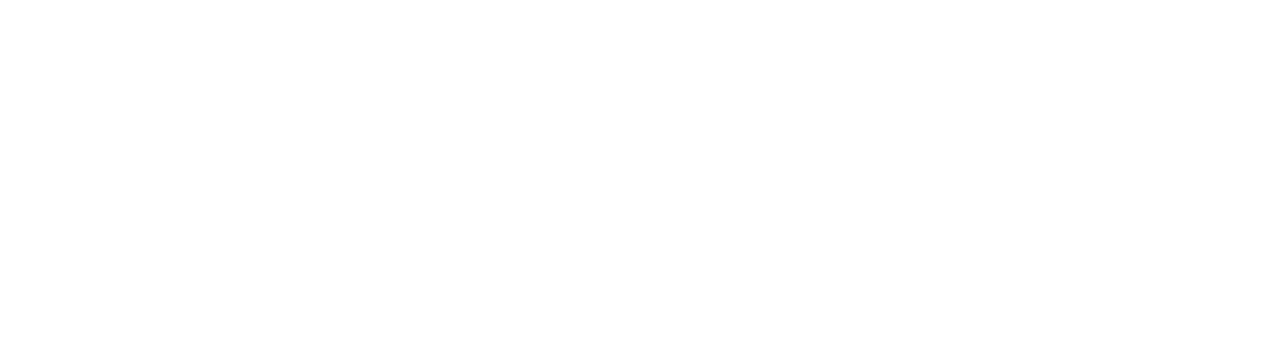
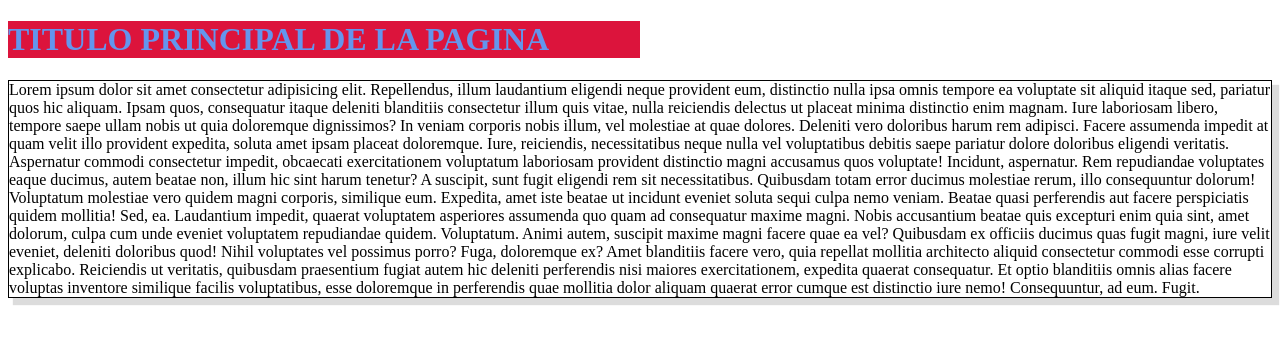
Before and after one commit to camib2/claseGit_grupo, a plain HTML site: page clase28-08-21/index.html in a window 1280 px wide. Drawn offline with Linux system fonts and the light colour scheme.

Commit message:
Se creo estructura

```diff
--- a/clase28-08-21/index.html
+++ b/clase28-08-21/index.html
@@ -4,9 +4,26 @@
     <meta charset="UTF-8">
     <meta http-equiv="X-UA-Compatible" content="IE=edge">
     <meta name="viewport" content="width=device-width, initial-scale=1.0">
+    <link rel="stylesheet" href="./styles.css">
     <title>Document</title>
 </head>
 <body>
+    <header>
 
+    </header>
+    <main>
+    <h1 class="noticias-deporte">TITULO PRINCIPAL DE LA PAGINA</h1>
+    <p class="parrafo-largo">Lorem ipsum dolor sit amet consectetur adipisicing elit. Repellendus, illum laudantium eligendi neque provident eum, distinctio nulla ipsa omnis tempore ea voluptate sit aliquid itaque sed, pariatur quos hic aliquam.
+    Ipsam quos, consequatur itaque deleniti blanditiis consectetur illum quis vitae, nulla reiciendis delectus ut placeat minima distinctio enim magnam. Iure laboriosam libero, tempore saepe ullam nobis ut quia doloremque dignissimos?
+    In veniam corporis nobis illum, vel molestiae at quae dolores. Deleniti vero doloribus harum rem adipisci. Facere assumenda impedit at quam velit illo provident expedita, soluta amet ipsam placeat doloremque.
+    Iure, reiciendis, necessitatibus neque nulla vel voluptatibus debitis saepe pariatur dolore doloribus eligendi veritatis. Aspernatur commodi consectetur impedit, obcaecati exercitationem voluptatum laboriosam provident distinctio magni accusamus quos voluptate! Incidunt, aspernatur.
+    Rem repudiandae voluptates eaque ducimus, autem beatae non, illum hic sint harum tenetur? A suscipit, sunt fugit eligendi rem sit necessitatibus. Quibusdam totam error ducimus molestiae rerum, illo consequuntur dolorum!
+    Voluptatum molestiae vero quidem magni corporis, similique eum. Expedita, amet iste beatae ut incidunt eveniet soluta sequi culpa nemo veniam. Beatae quasi perferendis aut facere perspiciatis quidem mollitia! Sed, ea.
+    Laudantium impedit, quaerat voluptatem asperiores assumenda quo quam ad consequatur maxime magni. Nobis accusantium beatae quis excepturi enim quia sint, amet dolorum, culpa cum unde eveniet voluptatem repudiandae quidem. Voluptatum.
+    Animi autem, suscipit maxime magni facere quae ea vel? Quibusdam ex officiis ducimus quas fugit magni, iure velit eveniet, deleniti doloribus quod! Nihil voluptates vel possimus porro? Fuga, doloremque ex?
+    Amet blanditiis facere vero, quia repellat mollitia architecto aliquid consectetur commodi esse corrupti explicabo. Reiciendis ut veritatis, quibusdam praesentium fugiat autem hic deleniti perferendis nisi maiores exercitationem, expedita quaerat consequatur.
+    Et optio blanditiis omnis alias facere voluptas inventore similique facilis voluptatibus, esse doloremque in perferendis quae mollitia dolor aliquam quaerat error cumque est distinctio iure nemo! Consequuntur, ad eum. Fugit.</p>
+    </main>
+    <footer></footer>
 </body>
 </html>
--- a/clase28-08-21/styles.css
+++ b/clase28-08-21/styles.css
@@ -0,0 +1,21 @@
+.noticias-deporte{
+    color:cornflowerblue;
+    background-color: crimson;
+    width:50%;
+    height: ;
+}
+
+.noticias-farandula{
+    color:fuchsia;
+    background-color: green;
+}
+
+.parrafo-corto{
+    border:hotpink dashed 2px;
+    border-radius: 10%;
+}
+
+.parrafo-largo{
+    box-shadow: 6px 6px 1px 1px gainsboro;
+    border:solid black 1px;
+}
```
